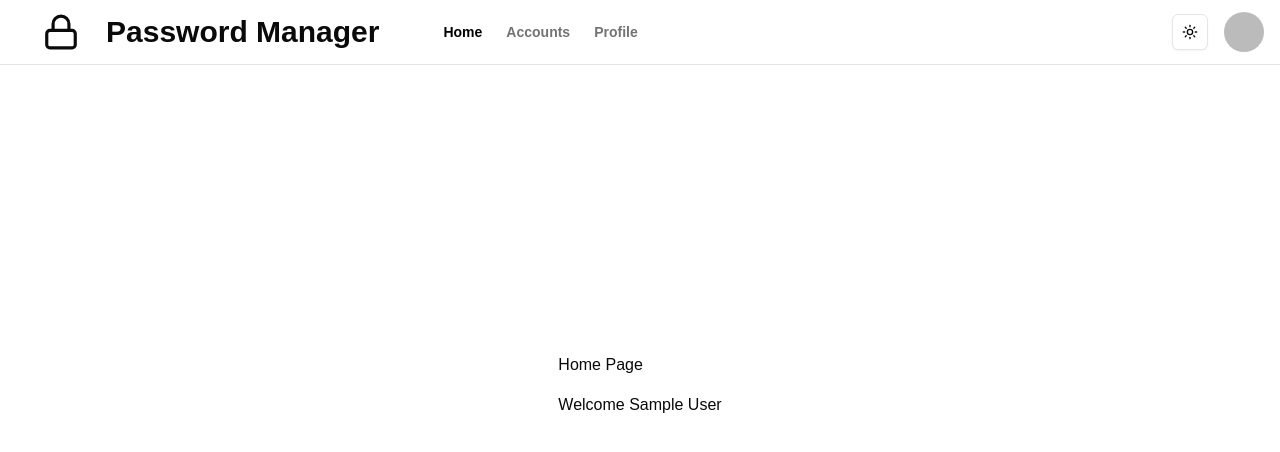
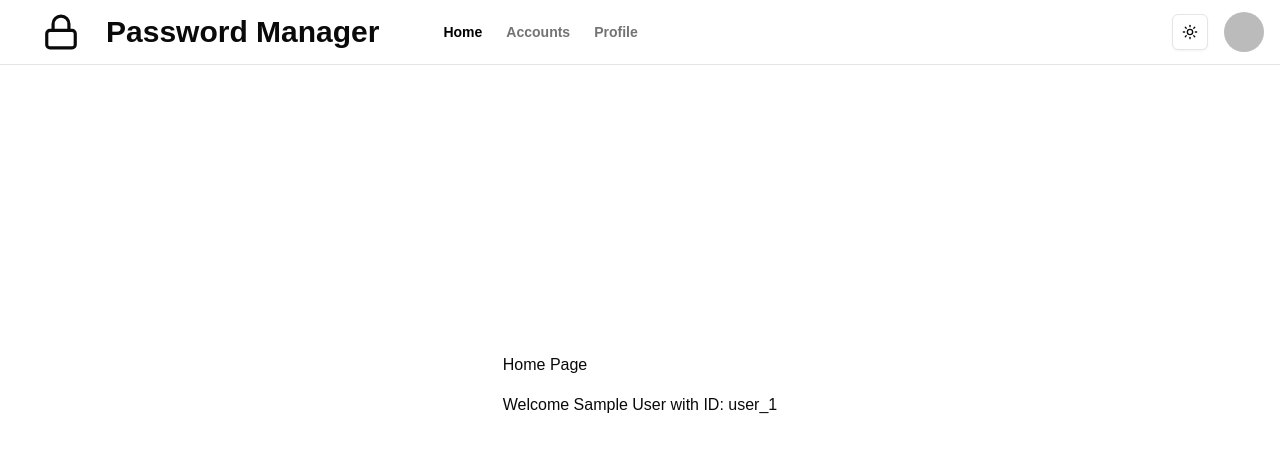
Before and after one commit to antonyjes/passwordmanager, a Next.js app: page /home in a window 1280 px wide. Shown: the top 452 px of the page. Built offline with nearby package versions, Linux system fonts and the light colour scheme; no server answers; sample sign-in values are in the browser's storage.

Commit message:
test Id at home component

```diff
--- a/app/(protected)/home/page.tsx
+++ b/app/(protected)/home/page.tsx
@@ -20,7 +20,7 @@ const Home = () => {
   return (
     <div className="flex flex-col gap-4">
       <h1>Home Page</h1>
-      <p>Welcome {session?.user?.name}</p>
+      <p>Welcome {session?.user?.name} with ID: {session?.user?.id}</p>
       {session?.user?.emailVerified === null && (
         <div className="bg-blue-400 p-3 rounded-md flex gap-x-2 text-sm text-blue-900">
           <p>
```
